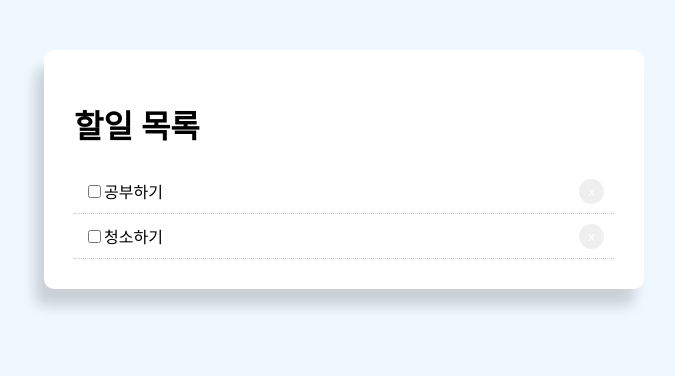
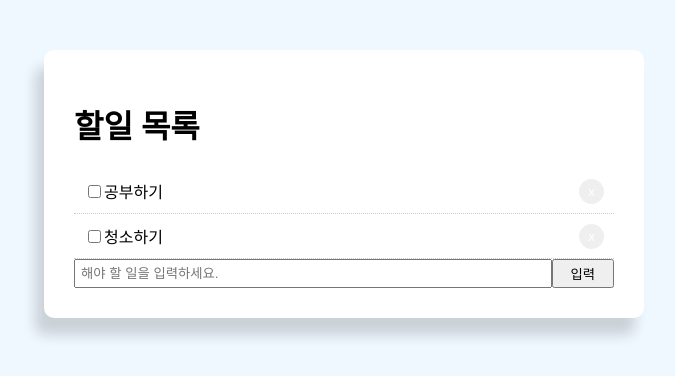
Before and after one commit to hjoo830/toDo, a React (Create React App) app: page / in a window 1280 px wide. Shown: the top 376 px of the page, without its empty margins (296-971 px from the left). Built offline with nearby package versions, Linux system fonts and the light colour scheme.

Commit message:
✨ Feat: Add a to-do list

```diff
--- a/src/App.js
+++ b/src/App.js
@@ -40,6 +40,22 @@ export default class App extends Component {
     this.setState({ todoData: newTodoData });
   };
 
+  handleChange = (e) => {
+    this.setState({ value: e.target.value });
+  };
+
+  handleSubmit = (e) => {
+    e.preventDefault();
+
+    let newTodo = {
+      id: Date.now(),
+      title: this.state.value,
+      completed: false,
+    };
+
+    this.setState({ todoData: [...this.state.todoData, newTodo] });
+  };
+
   render() {
     return (
       <div className="container">
@@ -60,6 +76,23 @@ export default class App extends Component {
               </button>
             </div>
           ))}
+
+          <form style={{ display: "flex" }} onSubmit={this.handleSubmit}>
+            <input
+              type="text"
+              name="value"
+              style={{ flex: "10", padding: "5px" }}
+              placeholder="해야 할 일을 입력하세요."
+              value={this.state.value}
+              onChange={this.handleChange}
+            />
+            <input
+              type="submit"
+              value="입력"
+              className="btn"
+              style={{ flex: "1" }}
+            />
+          </form>
         </div>
       </div>
     );
```
